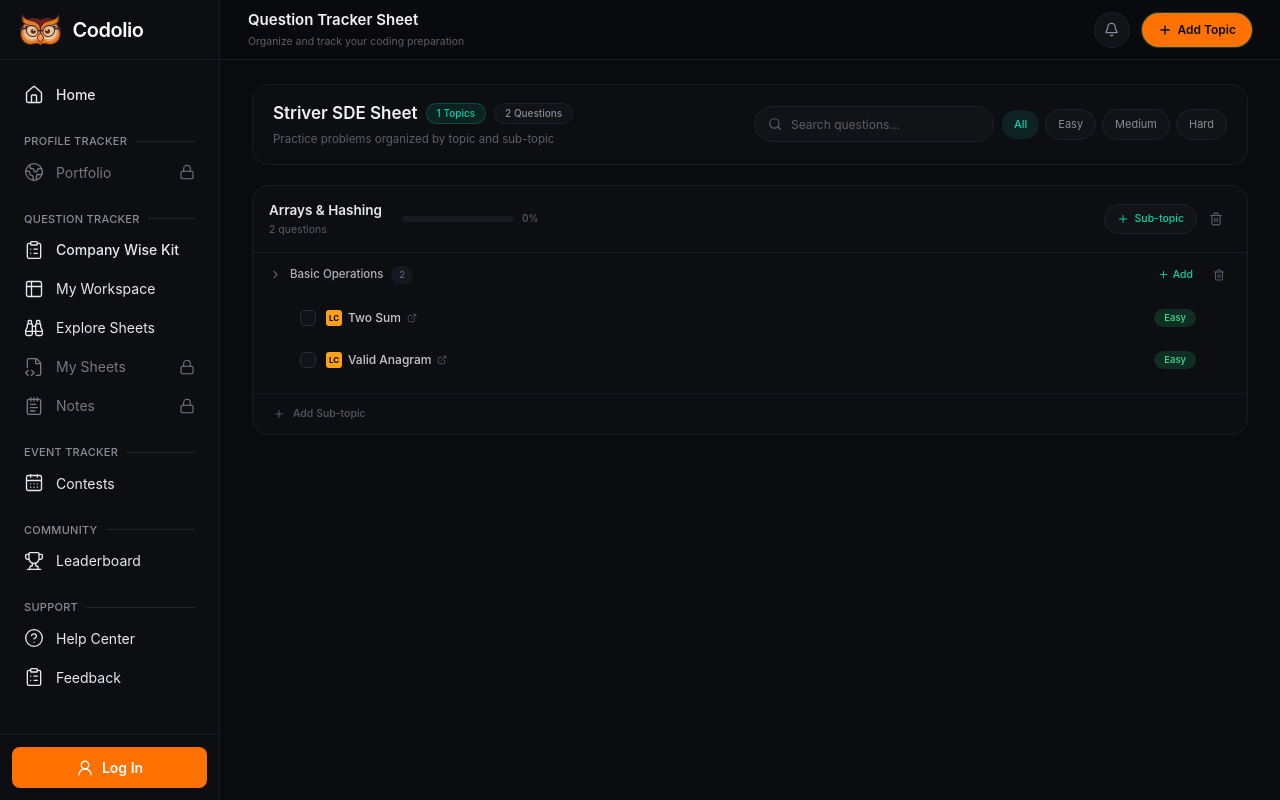
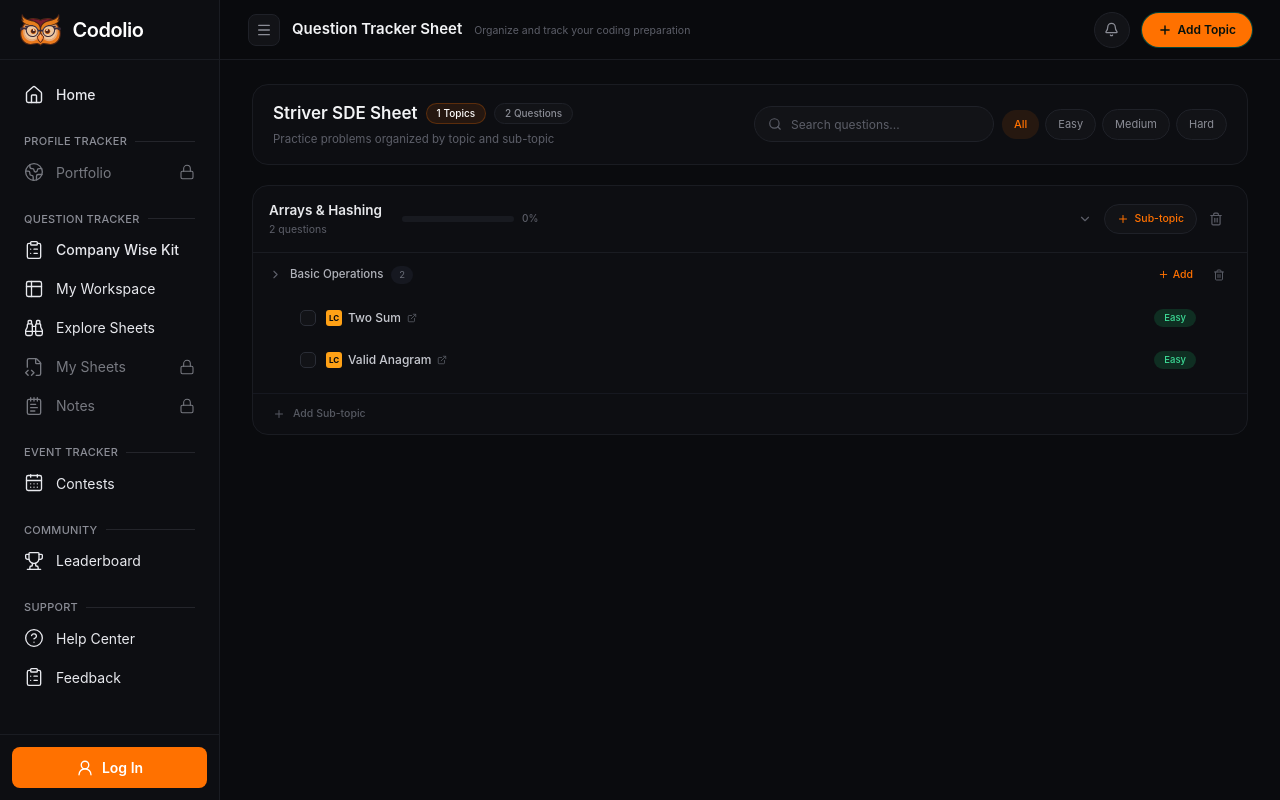
Before and after one commit to ishaancreates/question-management-sheet-codolio, a React (Vite) app: page / in a window 1280 px wide. Built offline with nearby package versions, Linux system fonts and the light colour scheme; no server answers.

Commit message:
everything looks good to me

```diff
--- a/src/App.jsx
+++ b/src/App.jsx
@@ -24,6 +24,8 @@
   UserRound,
   Bell,
   SquarePlay,
+  Menu,
+  ChevronDown,
 } from "lucide-react";
 SquarePlay;
 
@@ -45,6 +47,9 @@
   const [modal, setModal] = useState(null);
   const [searchQuery, setSearchQuery] = useState("");
   const [completedQuestions, setCompletedQuestions] = useState({});
+  const [sidebarOpen, setSidebarOpen] = useState(true);
+  const [difficultyFilter, setDifficultyFilter] = useState("All");
+  const [collapsedTopics, setCollapsedTopics] = useState({});
   useEffect(() => {
     fetchSheet().then(setTopics);
   }, [setTopics]);
@@ -68,40 +73,40 @@
   const filteredTopics = topics
     .map((topic) => {
       const query = searchQuery.trim().toLowerCase();
-
-      if (!query) {
-        return topic;
-      }
-
       const topicMatches = topic.title.toLowerCase().includes(query);
 
       const filteredSubTopics = topic.subTopics
         .map((subTopic) => {
           const subTopicMatches = subTopic.title.toLowerCase().includes(query);
-
-          const filteredQuestions = subTopic.questions.filter((question) =>
-            question.title.toLowerCase().includes(query),
+          const matchingDifficultyQuestions = subTopic.questions.filter(
+            (question) =>
+              difficultyFilter === "All" ||
+              question.difficulty === difficultyFilter,
           );
 
-          // Keep the entire subtopic if:
-          // 1. The topic matches
-          // 2. The subtopic matches
-          // 3. At least one question matches
+          const filteredQuestions = matchingDifficultyQuestions.filter(
+            (question) => question.title.toLowerCase().includes(query),
+          );
+
           if (topicMatches || subTopicMatches || filteredQuestions.length > 0) {
             return {
               ...subTopic,
               questions:
                 topicMatches || subTopicMatches
-                  ? subTopic.questions
+                  ? matchingDifficultyQuestions
                   : filteredQuestions,
             };
           }
 
           return null;
         })
+        .filter((subTopic) => subTopic && subTopic.questions.length > 0)
         .filter(Boolean);
 
-      if (topicMatches || filteredSubTopics.length > 0) {
+      if (
+        (topicMatches || filteredSubTopics.length > 0) &&
+        filteredSubTopics.some((subTopic) => subTopic.questions.length > 0)
+      ) {
         return {
           ...topic,
           subTopics: filteredSubTopics,
@@ -120,7 +125,9 @@
   return (
     <div className="min-h-screen bg-[#0a0b0e] text-[#e8e9ec] font-[Inter,ui-sans-serif,system-ui]">
       {/* Sidebar */}
-      <aside className="fixed left-0 top-0 z-40 hidden h-screen w-[220px] border-r border-[#1a1c22] bg-[#0d0e12] lg:block">
+      <aside
+        className={`fixed left-0 top-0 z-40 h-screen w-[220px] border-r border-[#1a1c22] bg-[#0d0e12] transition-transform duration-200 ${sidebarOpen ? "translate-x-0" : "-translate-x-full"}`}
+      >
         <div className="flex h-full flex-col">
           {/* Logo */}
           <div className="flex h-[60px] items-center border-b border-[#1a1c22] px-5">
@@ -273,12 +280,30 @@
         </div>
       </aside>
 
+      {sidebarOpen && (
+        <button
+          className="fixed inset-0 z-30 bg-[#0a0b0e]/70 lg:hidden"
+          onClick={() => setSidebarOpen(false)}
+          aria-label="Close sidebar"
+        />
+      )}
+
       {/* Main */}
-      <div className="lg:pl-[220px]">
+      <div
+        className={`transition-[padding] duration-200 ${sidebarOpen ? "lg:pl-[220px]" : "lg:pl-0"}`}
+      >
         {/* Top Navbar */}
         <header className="sticky top-0 z-30 h-[60px] border-b border-[#1a1c22] bg-[#0a0b0e]/95 backdrop-blur">
           <div className="flex h-full items-center justify-between px-5 lg:px-7">
-            <div>
+            <div className="flex items-center gap-3">
+              <button
+                onClick={() => setSidebarOpen((open) => !open)}
+                className="flex h-8 w-8 shrink-0 items-center justify-center rounded-lg border border-[#1f2128] bg-[#121317] text-[#8b8d96] transition hover:border-[#2a2d36] hover:text-[#e8e9ec]"
+                aria-label={sidebarOpen ? "Close sidebar" : "Open sidebar"}
+                title={sidebarOpen ? "Close sidebar" : "Open sidebar"}
+              >
+                <Menu size={16} />
+              </button>
               <h1 className="text-[15px] font-semibold text-[#f2f3f5]">
                 Question Tracker Sheet
               </h1>
@@ -313,7 +338,7 @@
                 <h2 className="text-[17px] font-semibold text-[#f2f3f5]">
                   Striver SDE Sheet
                 </h2>
-                <span className="rounded-full border border-[#00d3a7]/25 bg-[#00d3a7]/10 px-2.5 py-0.5 text-[10px] font-medium text-[#00d3a7]">
+                <span className="rounded-full border border-[#ff7100]/25 bg-[#ff7100]/10 px-2.5 py-0.5 text-[10px] font-medium text-white">
                   {topics.length} Topics
                 </span>
                 <span className="rounded-full border border-[#1f2128] bg-[#121317] px-2.5 py-0.5 text-[10px] font-medium text-[#8b8d96]">
@@ -338,7 +363,7 @@
                   value={searchQuery}
                   onChange={(e) => setSearchQuery(e.target.value)}
                   placeholder="Search questions..."
-                  className="h-9 w-full rounded-full border border-[#1f2128] bg-[#121317] pl-9 pr-9 text-[12px] text-[#e8e9ec] outline-none transition placeholder:text-[#5c5e68] hover:border-[#2a2d36] focus:border-[#00d3a7]/50 focus:bg-[#15171d]"
+                  className="h-9 w-full rounded-full border border-[#1f2128] bg-[#121317] pl-9 pr-9 text-[12px] text-[#e8e9ec] outline-none transition placeholder:text-[#5c5e68] hover:border-[#2a2d36] focus:border-[#ff7100]/50 focus:bg-[#15171d]"
                 />
                 {searchQuery && (
                   <button
@@ -352,18 +377,20 @@
 
               {/* Difficulty Filters */}
               <div className="hidden items-center gap-1.5 sm:flex">
-                <button className="rounded-full bg-[#00d3a7]/10 px-3 py-1.5 text-[11px] font-medium text-[#00d3a7]">
-                  All
+                {["All", "Easy", "Medium", "Hard"].map((difficulty) => (
+                  <button
+                    key={difficulty}
+                    onClick={() => setDifficultyFilter(difficulty)}
+                    aria-pressed={difficultyFilter === difficulty}
+                    className={
+                      difficultyFilter === difficulty
+                        ? "rounded-full bg-[#ff7100]/10 px-3 py-1.5 text-[11px] font-medium text-[#ff7100]"
+                        : "rounded-full border border-[#1f2128] bg-[#121317] px-3 py-1.5 text-[11px] text-[#8b8d96] transition hover:border-[#2a2d36] hover:text-[#d5d6db]"
+                    }
+                  >
+                    {difficulty}
                   </button>
-                <button className="rounded-full border border-[#1f2128] bg-[#121317] px-3 py-1.5 text-[11px] text-[#8b8d96] transition hover:border-[#2a2d36] hover:text-[#d5d6db]">
-                  Easy
-                </button>
-                <button className="rounded-full border border-[#1f2128] bg-[#121317] px-3 py-1.5 text-[11px] text-[#8b8d96] transition hover:border-[#2a2d36] hover:text-[#d5d6db]">
-                  Medium
-                </button>
-                <button className="rounded-full border border-[#1f2128] bg-[#121317] px-3 py-1.5 text-[11px] text-[#8b8d96] transition hover:border-[#2a2d36] hover:text-[#d5d6db]">
-                  Hard
-                </button>
+                ))}
               </div>
             </div>
           </div>
@@ -411,7 +438,7 @@
                         <div className="ml-2 hidden items-center gap-2 sm:flex">
                           <div className="h-1.5 w-28 overflow-hidden rounded-full bg-[#181a20]">
                             <div
-                              className="h-full rounded-full bg-[#00d3a7] transition-all duration-300"
+                              className="h-full rounded-full bg-[#ff7100] transition-all duration-300"
                               style={{ width: `${progress}%` }}
                             />
                           </div>
@@ -425,9 +452,34 @@
                       <div className="flex shrink-0 items-center gap-1">
                         <button
                           onClick={() =>
+                            setCollapsedTopics((previous) => ({
+                              ...previous,
+                              [topic.id]: !previous[topic.id],
+                            }))
+                          }
+                          className="rounded-full p-2 text-[#5c5e68] transition hover:bg-[#121317] hover:text-[#e8e9ec]"
+                          aria-label={
+                            collapsedTopics[topic.id]
+                              ? `Expand ${topic.title}`
+                              : `Minimize ${topic.title}`
+                          }
+                          title={
+                            collapsedTopics[topic.id]
+                              ? "Expand topic"
+                              : "Minimize topic"
+                          }
+                        >
+                          <ChevronDown
+                            size={14}
+                            className={`transition-transform ${collapsedTopics[topic.id] ? "-rotate-90" : ""}`}
+                          />
+                        </button>
+
+                        <button
+                          onClick={() =>
                             setModal({ kind: "subtopic", topicId: topic.id })
                           }
-                          className="flex items-center gap-1.5 rounded-full border border-[#1f2128] bg-[#121317] px-3 py-1.5 text-[10.5px] font-medium text-[#00d3a7] transition hover:border-[#00d3a7]/40 hover:bg-[#00d3a7]/10"
+                          className="flex items-center gap-1.5 rounded-full border border-[#1f2128] bg-[#121317] px-3 py-1.5 text-[10.5px] font-medium text-[#ff7100] transition hover:border-[#ff7100]/40 hover:bg-[#ff7100]/10"
                         >
                           <Plus size={12} />
                           Sub-topic
@@ -444,6 +496,7 @@
                     </div>
 
                     {/* Subtopics */}
+                    {!collapsedTopics[topic.id] && (
                       <div className="divide-y divide-[#161820]">
                         {topic.subTopics.map((subTopic) => (
                           <div key={subTopic.id}>
@@ -471,7 +524,7 @@
                                       subTopicId: subTopic.id,
                                     })
                                   }
-                                className="flex items-center gap-1 rounded-full px-2.5 py-1 text-[10.5px] font-medium text-[#00d3a7] transition hover:bg-[#00d3a7]/10"
+                                  className="flex items-center gap-1 rounded-full px-2.5 py-1 text-[10.5px] font-medium text-[#ff7100] transition hover:bg-[#ff7100]/10"
                                 >
                                   <Plus size={11} />
                                   Add
@@ -523,11 +576,13 @@
                                             {/* solved indicator */}
                                             <button
                                               type="button"
-                                            onClick={() => toggleQuestion(q.id)}
+                                              onClick={() =>
+                                                toggleQuestion(q.id)
+                                              }
                                               className={`flex h-4 w-4 shrink-0 items-center justify-center rounded-[5px] border transition ${
                                                 completedQuestions[q.id]
-                                                ? "border-[#00d3a7] bg-[#00d3a7] text-[#06110d]"
-                                                : "border-[#2a2d36] bg-[#121317] group-hover:border-[#00d3a7]/50"
+                                                  ? "border-[#ff7100] bg-[#ff7100] text-[#06110d]"
+                                                  : "border-[#2a2d36] bg-[#121317] group-hover:border-[#ff7100]/50"
                                               }`}
                                               aria-label={
                                                 completedQuestions[q.id]
@@ -548,10 +603,12 @@
                                               )}
                                             </button>
                                             <a
-                                            href={q.leetcodeUrl ?? q.url ?? "#"}
+                                              href={
+                                                q.leetcodeUrl ?? q.url ?? "#"
+                                              }
                                               target="_blank"
                                               rel="noreferrer"
-                                            className="flex min-w-0 items-center gap-1.5 truncate text-[12px] font-medium text-[#c7c9d0] transition hover:text-[#00d3a7]"
+                                              className="flex min-w-0 items-center gap-1.5 truncate text-[12px] font-medium text-[#c7c9d0] transition hover:text-[#ff7100]"
                                             >
                                               <span
                                                 className="flex h-4 w-4 shrink-0 items-center justify-center rounded-[3px] bg-[#ffa116] text-[8px] font-bold text-[#0a0b0e]"
@@ -626,12 +683,13 @@
                           onClick={() =>
                             setModal({ kind: "subtopic", topicId: topic.id })
                           }
-                        className="flex w-full items-center gap-2 px-5 py-3 text-[10.5px] font-medium text-[#565962] transition hover:bg-[#121317] hover:text-[#00d3a7]"
+                          className="flex w-full items-center gap-2 px-5 py-3 text-[10.5px] font-medium text-[#565962] transition hover:bg-[#121317] hover:text-[#ff7100]"
                         >
                           <Plus size={12} />
                           Add Sub-topic
                         </button>
                       </div>
+                    )}
                   </div>
                 );
               })}
--- a/src/components/AddEditModal.jsx
+++ b/src/components/AddEditModal.jsx
@@ -7,25 +7,29 @@
 
   const submit = (e) => {
     e.preventDefault();
-    if (!values[fields[0].name]?.trim()) return; // first field required
+    const hasAllValues = fields.every((field) =>
+      String(values[field.name] ?? "").trim(),
+    );
+
+    if (!hasAllValues) return;
     onSubmit(values);
   };
 
   return (
     <div
-      className="fixed inset-0 z-50 flex items-center justify-center bg-black/60 backdrop-blur-sm p-4"
+      className="fixed inset-0 z-50 flex items-center justify-center bg-[#0a0b0e]/80 p-4 backdrop-blur-sm"
       role="presentation"
       onMouseDown={onClose}
     >
       <form
-        className="w-full max-w-sm rounded-2xl border border-slate-700/60 bg-slate-900 p-6 shadow-2xl shadow-black/40"
+        className="w-full max-w-sm rounded-2xl border border-[#1a1c22] bg-[#0d0e12] p-6 shadow-2xl shadow-black/40"
         onSubmit={submit}
         onMouseDown={(e) => e.stopPropagation()}
       >
         <div className="flex items-center justify-between mb-5">
-          <h2 className="text-lg font-semibold text-slate-100">{title}</h2>
+          <h2 className="text-[17px] font-semibold text-[#f2f3f5]">{title}</h2>
           <button
-            className="text-slate-500 hover:text-slate-200 transition rounded-full w-7 h-7 flex items-center justify-center hover:bg-slate-800"
+            className="flex h-7 w-7 items-center justify-center rounded-full text-[#5c5e68] transition hover:bg-[#121317] hover:text-[#e8e9ec]"
             type="button"
             onClick={onClose}
             aria-label="Close"
@@ -37,7 +41,7 @@
         <div className="space-y-4">
           {fields.map((f) => (
             <label key={f.name} className="block">
-              <span className="text-xs font-medium text-slate-400 mb-1.5 block">
+              <span className="mb-1.5 block text-[11px] font-medium text-[#8b8d96]">
                 {f.label}
               </span>
               {f.type === "select" ? (
@@ -46,7 +50,8 @@
                   onChange={(e) =>
                     setValues({ ...values, [f.name]: e.target.value })
                   }
-                  className="w-full rounded-lg border border-slate-700 bg-slate-800 px-3 py-2 text-sm text-slate-100 outline-none transition focus:border-indigo-500 focus:ring-2 focus:ring-indigo-500/30"
+                  required
+                  className="w-full rounded-lg border border-[#1f2128] bg-[#121317] px-3 py-2 text-[12px] text-[#e8e9ec] outline-none transition hover:border-[#2a2d36] focus:border-[#ff7100]/50 focus:bg-[#15171d]"
                 >
                   {f.options.map((o) => (
                     <option key={o} value={o}>
@@ -62,7 +67,8 @@
                     setValues({ ...values, [f.name]: e.target.value })
                   }
                   placeholder={f.placeholder}
-                  className="w-full rounded-lg border border-slate-700 bg-slate-800 px-3 py-2 text-sm text-slate-100 placeholder-slate-500 outline-none transition focus:border-indigo-500 focus:ring-2 focus:ring-indigo-500/30"
+                  required
+                  className="w-full rounded-lg border border-[#1f2128] bg-[#121317] px-3 py-2 text-[12px] text-[#e8e9ec] outline-none transition placeholder:text-[#5c5e68] hover:border-[#2a2d36] focus:border-[#ff7100]/50 focus:bg-[#15171d]"
                 />
               )}
             </label>
@@ -71,14 +77,14 @@
 
         <div className="mt-6 flex justify-end gap-2">
           <button
-            className="rounded-lg px-4 py-2 text-sm font-medium text-slate-300 hover:bg-slate-800 transition"
+            className="rounded-lg px-4 py-2 text-[12px] font-medium text-[#8b8d96] transition hover:bg-[#121317] hover:text-[#e8e9ec]"
             type="button"
             onClick={onClose}
           >
             Cancel
           </button>
           <button
-            className="rounded-lg bg-indigo-600 px-4 py-2 text-sm font-medium text-white hover:bg-indigo-500 active:bg-indigo-700 transition shadow-lg shadow-indigo-600/20"
+            className="rounded-lg bg-[#ff7100] px-4 py-2 text-[12px] font-semibold text-[#06110d] shadow-[0_0_0_1px_rgba(255,113,0,0.3)] transition hover:bg-[#ff7d19] active:scale-[0.97]"
             type="submit"
           >
             Create
```
Lines whose indentation alone changed are shown as unchanged.
